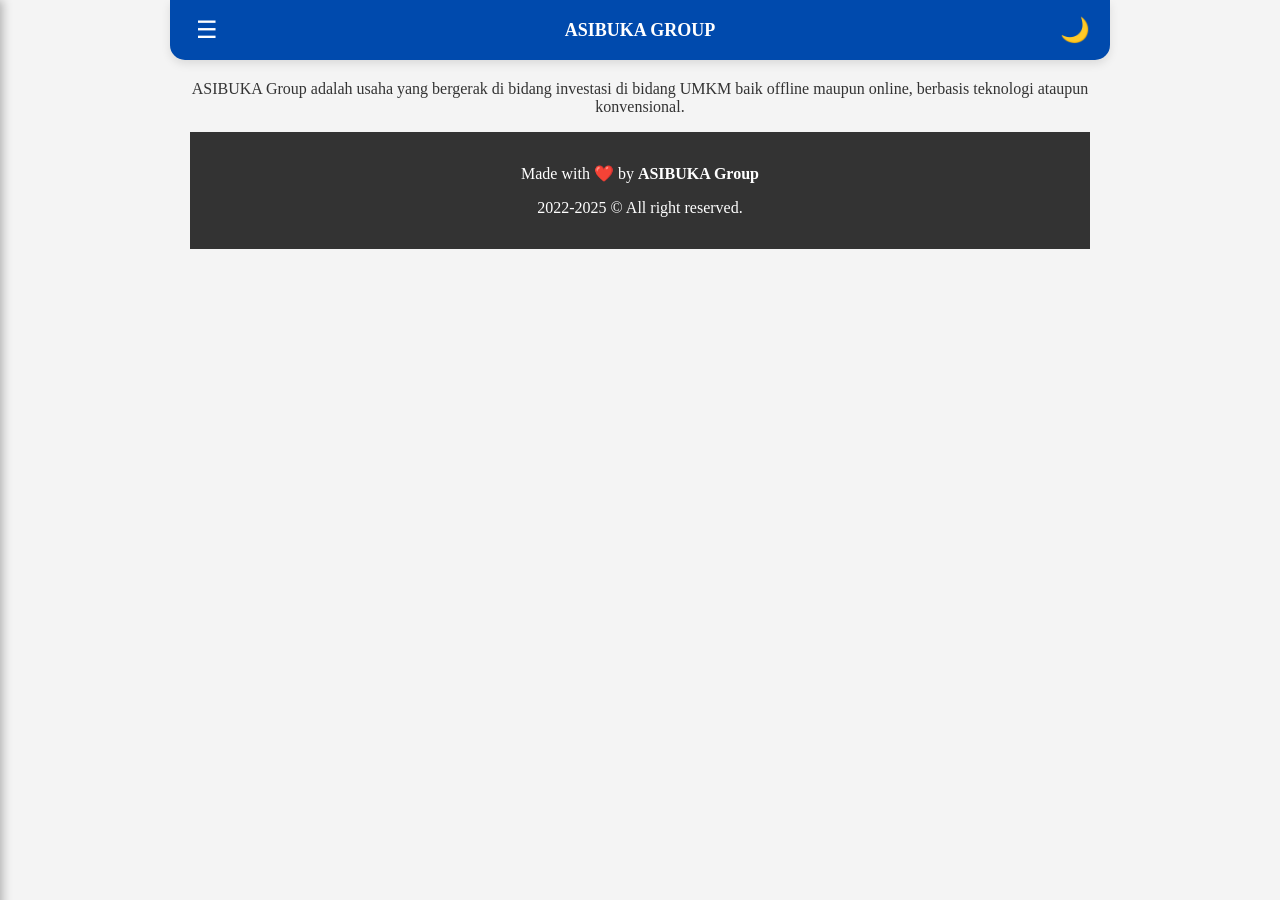
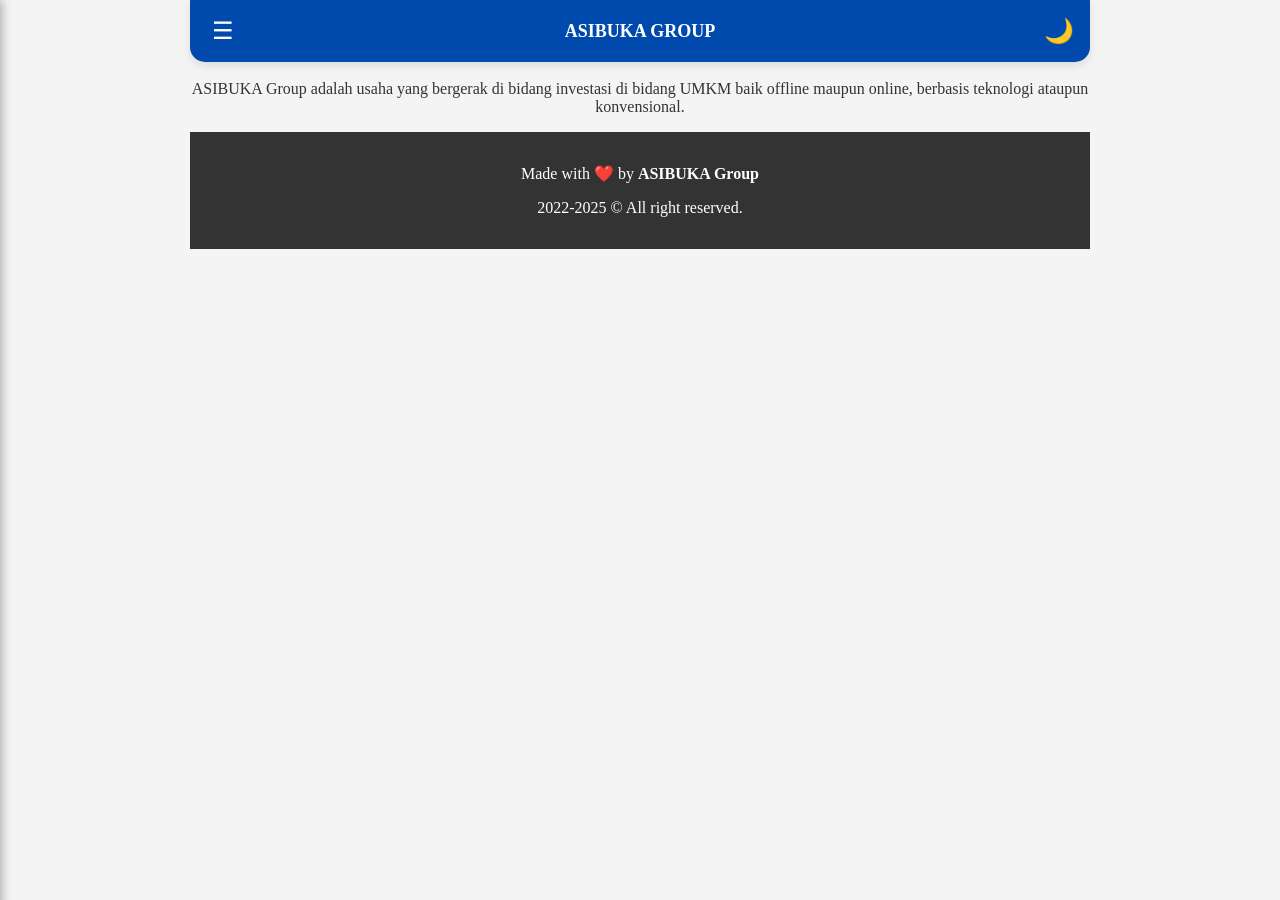
Before and after one commit to asibukagroup/asibukagroup.github.io, a Jekyll site: the page built from index.md, in a window 1280 px wide. Built offline with Jekyll 4.4.1, drawn with Linux system fonts in a browser that asks for light colours.

Commit message:
Update style.css

```diff
--- a/_includes/style.css
+++ b/_includes/style.css
@@ -3,16 +3,14 @@
 /* Dark Mode */
 body.dark-mode{background-color:#1e1e1e;color:#f4f4f4}
 /* Floating Header Navbar */
-.floating-navbar{position:fixed;top:0;left:50%;transform:translateX(-50%);width:100%;max-width:900px;background:#004AAD;padding:15px 20px;box-shadow:0 4px 10px #0000001a;z-index:1000;display:flex;align-items:center;justify-content:space-between;border-radius:0 0 15px 15px;text-transform:capitalize}
-#hamburger-menu{font-size:24px;color:#fff;background:none;border:none;cursor:pointer}
+.floating-navbar{position:fixed;top:0;left:50%;transform:translateX(-50%);width:100%;max-width:900px;background:#004AAD;padding:1rem 0;box-shadow:0 4px 10px #0000001a;z-index:1000;display:flex;align-items:center;justify-content:space-between;border-radius:0 0 15px 15px;text-transform:capitalize}
+#hamburger-menu{font-size:24px;color:#fff;background:none;border:none;cursor:pointer;margin-left:1rem}
 .brand-name{position:absolute;left:50%;transform:translateX(-50%);font-size:18px;font-weight:700;color:#fff;text-decoration:none;white-space:nowrap;text-transform:uppercase}
 .brand-name a{color:#fff;text-decoration:none}
-#dark-mode-toggle{font-size:24px;color:#fff;cursor:pointer;transition:.3s}
+#dark-mode-toggle{font-size:24px;color:#fff;cursor:pointer;transition:.3s;margin-right:1rem}
 #dark-mode-toggle:hover{color:#ff0}
 @media (max-width: 768px) {
-.floating-navbar{padding:12px 15px}
-#hamburger-menu{margin-left:1rem}
-#dark-mode-toggle{margin-right:1rem}
+.floating-navbar{padding:12px 0}
 }
 /* Sidebar Menu */
 .hamburger{background:none;border:none;font-size:24px;cursor:pointer;color:#fff;transition:transform .3s ease-in-out}
```
